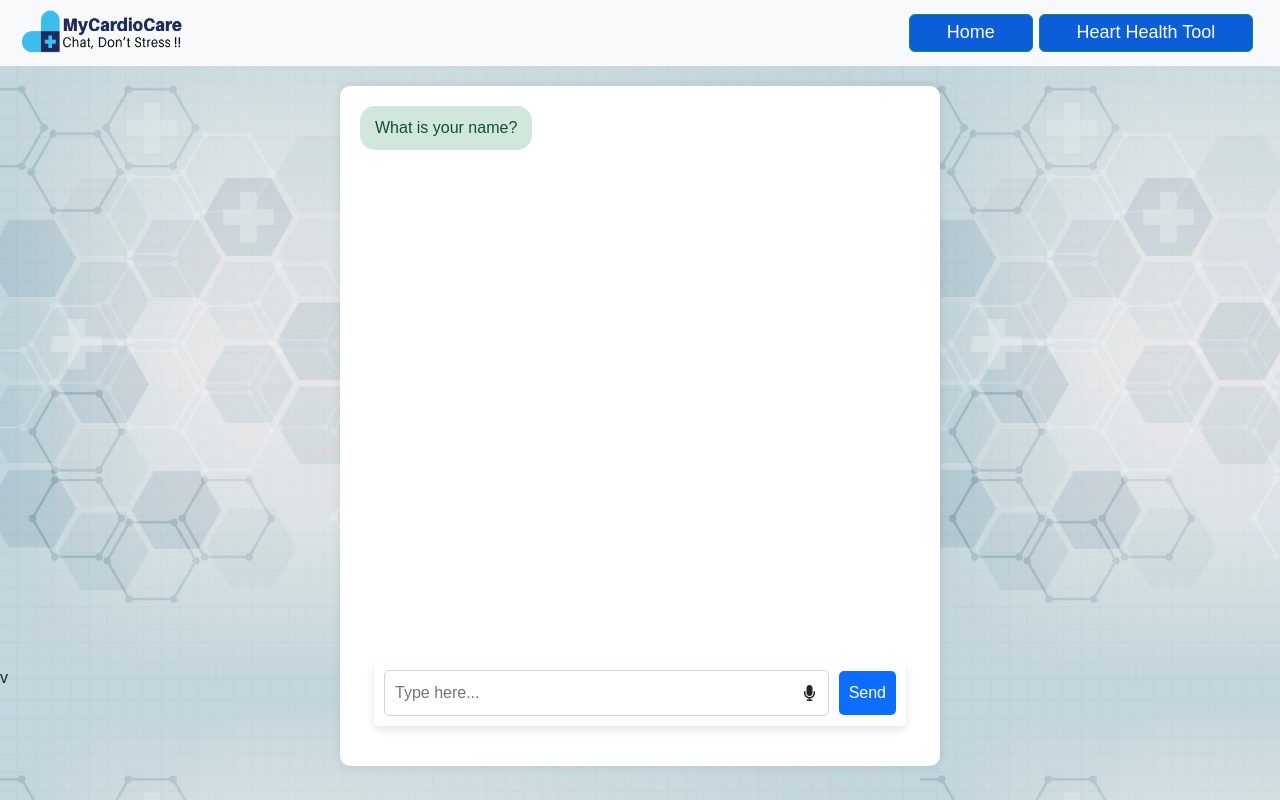
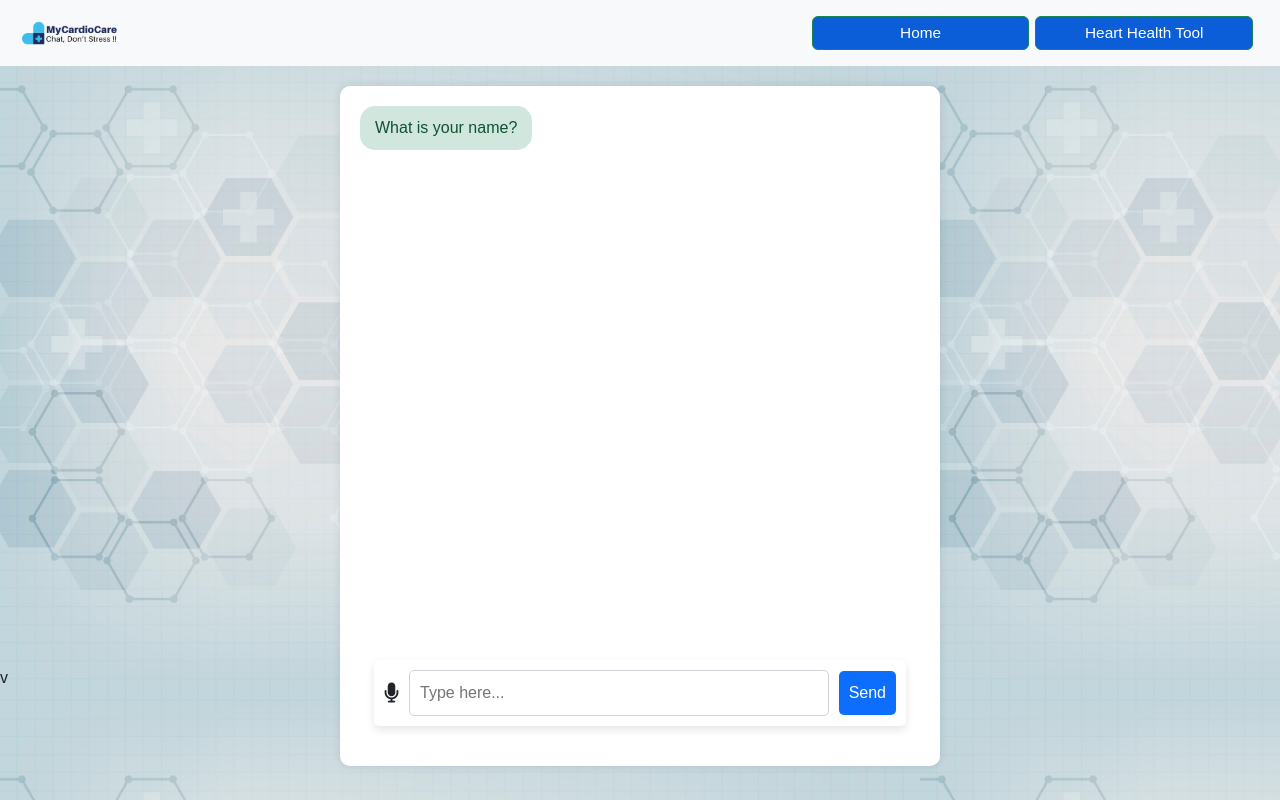
Before and after one commit to gauravsahuuu/MyCardioCare-Web-App, a Flask app: page /index in a window 1280 px wide. Run offline with Flask 3, Linux system fonts and the light colour scheme; parts of the project's set-up code (start-up, migrations or seed data) failed here and were passed over; some libraries are stand-ins or nearby versions.

Commit message:
Update index.html

```diff
--- a/templates/index.html
+++ b/templates/index.html
@@ -107,11 +107,18 @@ body {
 
     /* width: phle jaisa krna toh isko change krdo */
   }
-  .mic{
-    position: absolute;
-    right:17%;
+
+  .mic {
+    /* Remove absolute positioning */
+    /* position: absolute; */
+    /* right: 17%; */
+
+    position: relative; /* or remove position entirely */
+    margin-right: 10px; /* space between mic and input */
+    font-size: 20px;
     cursor: pointer;
 }
+
 
   #userButton {
     border-radius: 5px; /* Using pixels for a noticeable change */
@@ -156,14 +163,41 @@ body {
   text-decoration: none;
   color:inherit;
  }
- .btn-outline-success{
+
+.btn-outline-success {
     background-color: #0b5ed7;
     padding: 0.3rem 2.3rem;
     color: white;
-   font-size: 18px;
     z-index: 0;
+    width: 17vw;
+    display: flex;
+    align-items: center;
+    justify-content: center;
+    text-align: center;
+    overflow: hidden;
 }
 
+.btn-outline-success .yo {
+    font-family: "Archivo Black", sans-serif;
+    font-weight: normal;
+    font-size: 1.2vw; /* Responsive size that fits inside 17vw button */
+    color: white;
+    text-decoration: none;
+    width: 100%;
+    text-align: center;
+    white-space: normal; /* allow wrapping */
+    overflow: visible;   /* don't hide */
+}
+
+@media (max-width: 740px) {
+    .btn-outline-success {
+        width: 25vw;
+    }
+
+    .btn-outline-success .yo {
+        font-size: 1.5vw;
+    }
+}
 
 
 .btn-outline-success:hover{
@@ -190,7 +224,7 @@ body {
         <nav class="navbar navbar-expand-lg bg-body-tertiary">
             <div class="container-fluid">
                 <a class="navbar-brand" href="#">
-                    <img src="../static/heart pic.png" alt="Bootstrap" width="160.4" height="55.8">
+                    <img src="../static/heart pic.png" alt="Bootstrap" width="95vw">
                 </a>
                 <!-- <a class="navbar-brand mx-auto" href="#">MyCardioCare</a> Centered Navbar Brand -->
 
```
Lines whose indentation alone changed are shown as unchanged.
